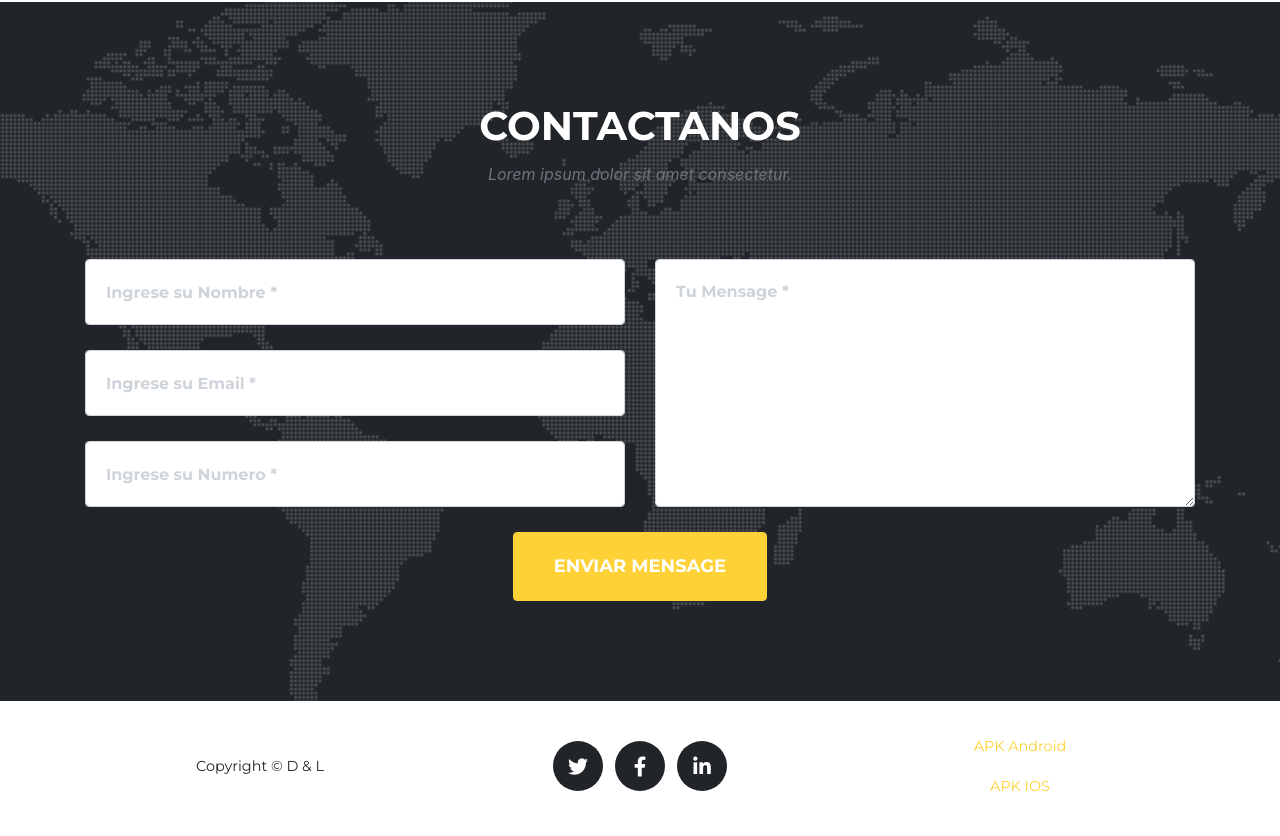
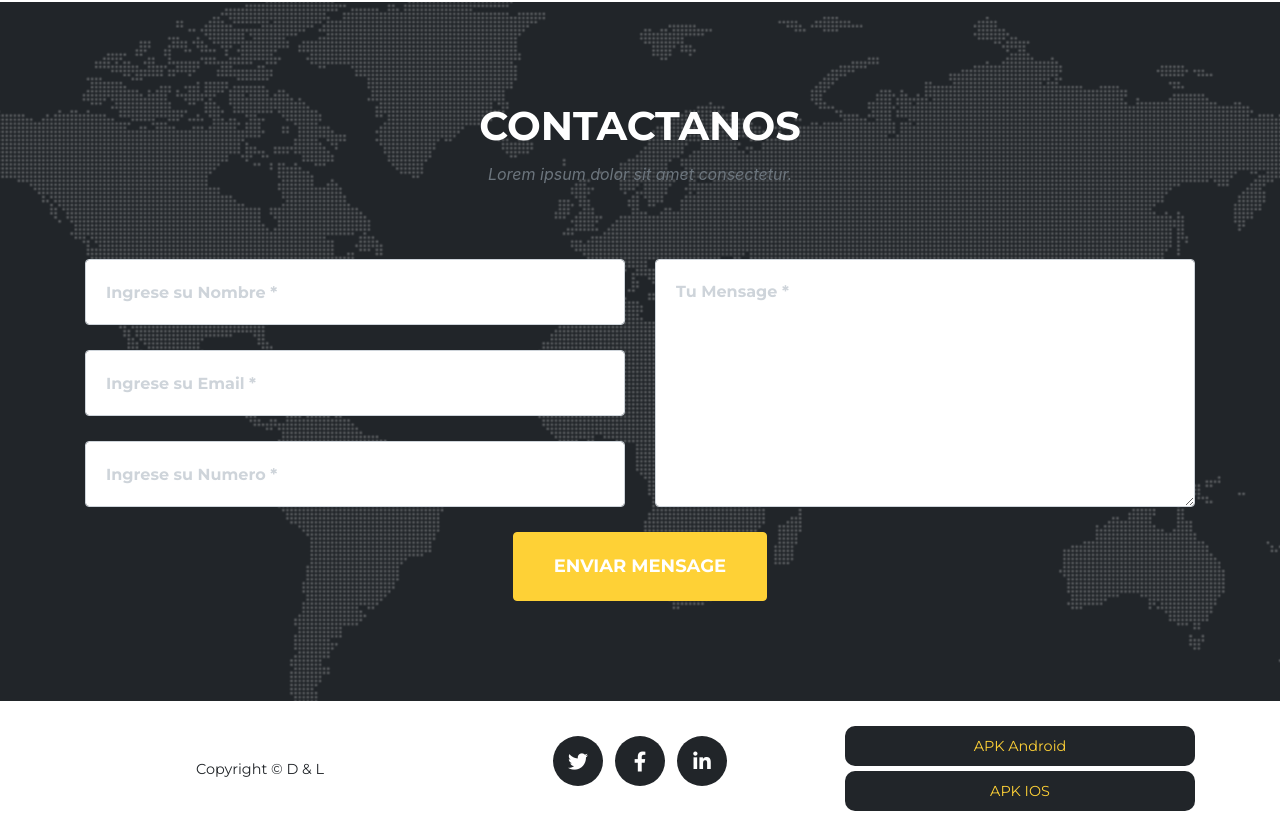
Before and after one commit to danielrey133/inge, a plain HTML site: page index.html in a window 1280 px wide. Shown: the part 6099-6935 px from the top of the page. Drawn offline with nearby package versions, Linux system fonts and the light colour scheme; a web font is replaced by a local one.

Commit message:
Add files via upload

```diff
--- a/css/agency.css
+++ b/css/agency.css
@@ -319,10 +319,14 @@ header.masthead .intro-text .intro-heading {
   text-align: center;
 }
 
-.portfolio-modal .modal-content h2 {
-  font-size: 3em;
-  margin-bottom: 15px;
+@media (min-width: 470px) {
+  .portfolio-modal .modal-content h2 {
+
+    margin-bottom: 15px;
+  }
 }
+
+
 
 .portfolio-modal .modal-content p {
   margin-bottom: 30px;
@@ -670,9 +674,9 @@ section#contact :-ms-input-placeholder {
   font-family: 'Montserrat', -apple-system, BlinkMacSystemFont, 'Segoe UI', Roboto, 'Helvetica Neue', Arial, sans-serif, 'Apple Color Emoji', 'Segoe UI Emoji', 'Segoe UI Symbol', 'Noto Color Emoji';
 }
 
-ul.social-buttons {
-  margin-bottom: 0;
-}
+/* ul.social-buttons {
+  margin-bottom: 2px;
+} */
 
 ul.social-buttons li a {
   font-size: 20px;
@@ -692,6 +696,17 @@ ul.social-buttons li a:active, ul.social-buttons li a:focus, ul.social-buttons l
   background-color: #fed136;
 }
 
+.footeruno{
+  background: #212529;
+    border-radius: 10px;
+    margin-bottom: 5px;
+  }
+
+  .footerdos{
+    background: #212529;
+      border-radius: 10px;
+  }
+
 @media only screen
 and (min-device-width : 320px)
 and (max-device-width : 480px){
```
